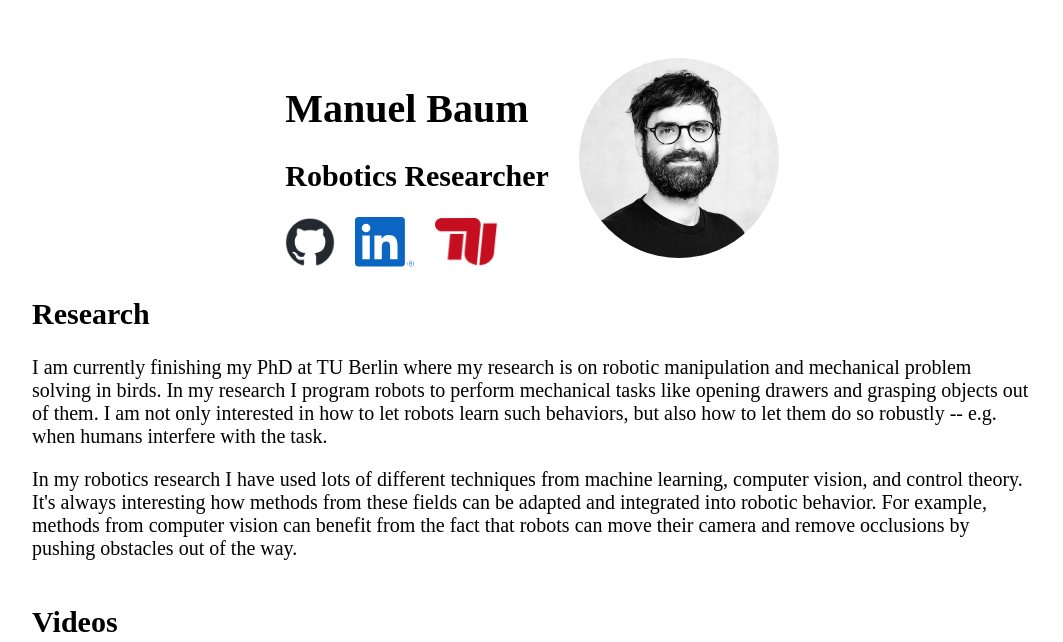
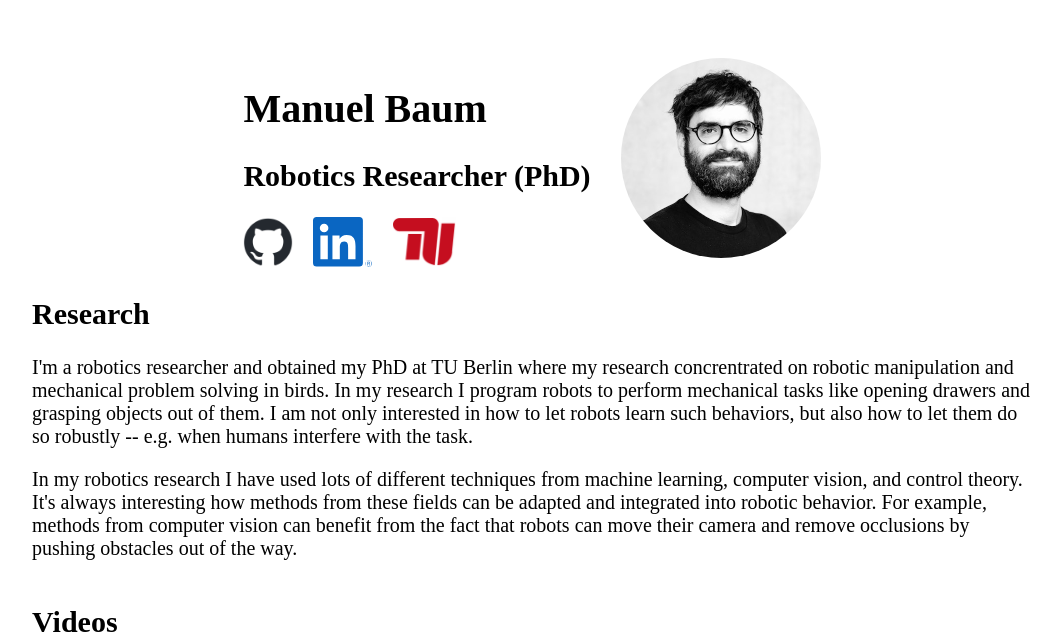
Before and after one commit to manuelbaum/manuelbaum.github.io, a plain HTML site: page index.html in a window 1280 px wide. Shown: the top 642 px of the page, without its empty margins (108-1171 px from the left). Drawn offline with Linux system fonts and the light colour scheme.

Commit message:
added phd

```diff
--- a/index.html
+++ b/index.html
@@ -106,7 +106,7 @@ text-size:medium;
 
         <div id="profile_text">
         <h1>Manuel Baum</h1>
-        <h2>Robotics Researcher</h2>
+        <h2>Robotics Researcher (PhD)</h2>
             <div id="externallinks">
                 <div class="cellContainer">
                     <a href="https://github.com/manuelbaum" title="Me on Github"><img src="images/github-mark.png" height="50px"/></a>
@@ -144,7 +144,7 @@ text-size:medium;
 
     <section>
 <h1>Research</h1>
-<p>I am currently finishing my PhD at TU Berlin where my research is on robotic manipulation and mechanical problem solving in birds. In my research I program robots to perform mechanical tasks like opening drawers and grasping objects out of them. I am not only interested in how to let robots learn such behaviors, but also how to let them do so robustly -- e.g. when humans interfere with the task.</p>
+<p>I'm a robotics researcher and obtained my PhD at TU Berlin where my research concrentrated on robotic manipulation and mechanical problem solving in birds. In my research I program robots to perform mechanical tasks like opening drawers and grasping objects out of them. I am not only interested in how to let robots learn such behaviors, but also how to let them do so robustly -- e.g. when humans interfere with the task.</p>
 
 <p>In my robotics research I have used lots of different techniques from machine learning, computer vision, and control theory. It's always interesting how methods from these fields can be adapted and integrated into robotic behavior. For example, methods from computer vision can benefit from the fact that robots can move their camera and remove occlusions by pushing obstacles out of the way.</p>
 
```
